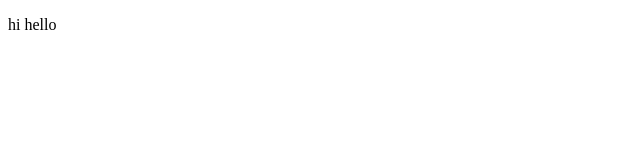
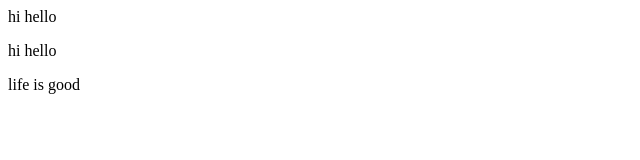
Before and after one commit to TalapaneniMoksha/great-learning, a plain HTML site: page index.html in a window 1280 px wide. Shown: the whole page, without its empty margins (0-640 px from the left). Drawn offline with Linux system fonts and the light colour scheme.

Commit message:
added life is good

```diff
--- a/index.html
+++ b/index.html
@@ -1,11 +1,15 @@
-<!DOCTYPE html>
+
+
 <html lang="en">
   <head>
     <meta charset="UTF-8" />
     <meta name="viewport" content="width=device-width, initial-scale=1.0" />
     <title>first git</title>
+<p> hi hello </p>
+
   </head>
   <body>
     <p>hi hello</p>
+<p> life is good </p>
   </body>
 </html>
```
